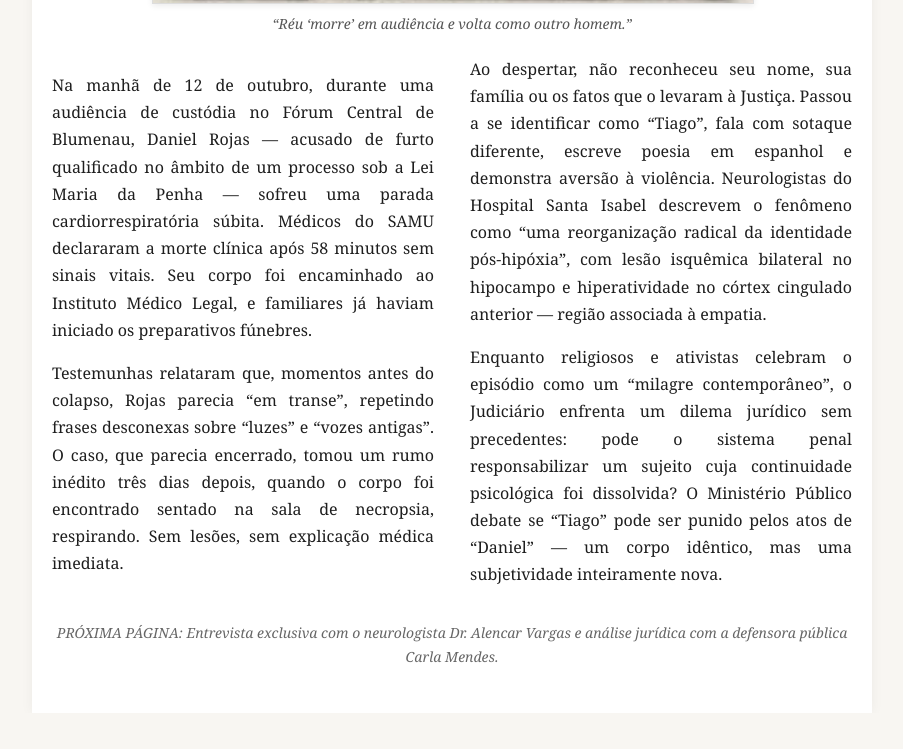
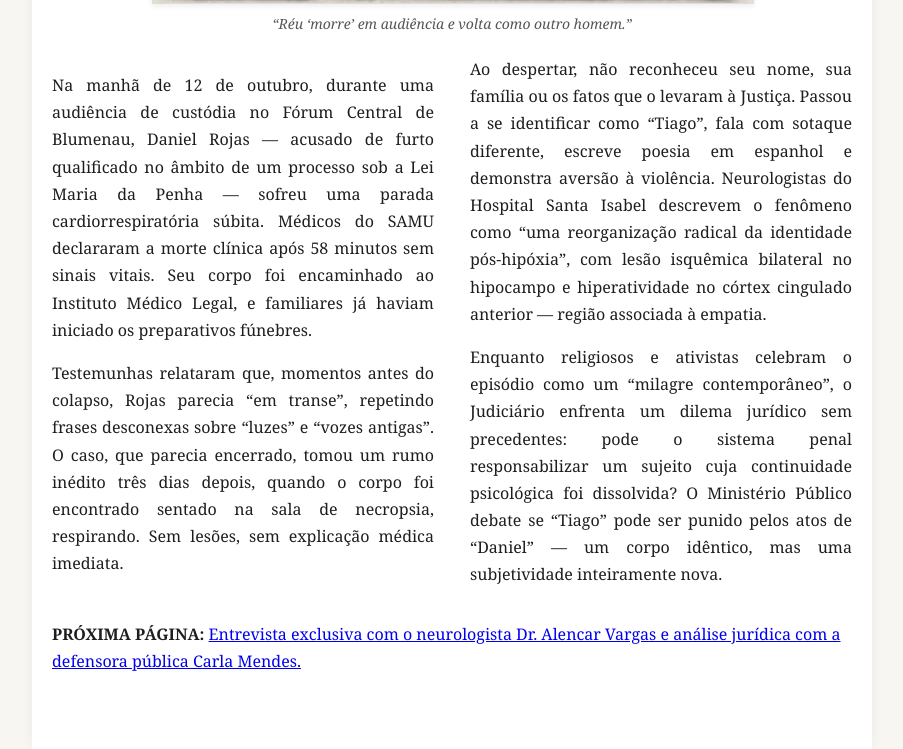
Before and after one commit to erigutembergmeneses-jpg/portal-da-cidade, a plain HTML site: page index.html in a window 1280 px wide. Shown: the part 902-1651 px from the top of the page, without its empty margins (188-1091 px from the left). Before the commit the page ends 1615 px from the top, so only its background shows below. Drawn offline with Linux system fonts and the light colour scheme.

Commit message:
Update index.html

```diff
--- a/index.html
+++ b/index.html
@@ -132,7 +132,9 @@
     </div>
 
     <p class="footer-call">
-      PRÓXIMA PÁGINA: Entrevista exclusiva com o neurologista Dr. Alencar Vargas e análise jurídica com a defensora pública Carla Mendes.<br>
+     <p><strong>PRÓXIMA PÁGINA:</strong> <a href="entrevistas/entrevista-alencar-carla.html">Entrevista exclusiva com o neurologista Dr. Alencar Vargas e análise jurídica com a defensora pública Carla Mendes.</a></p>
+
+   <br>
 </body>
 
 
```
